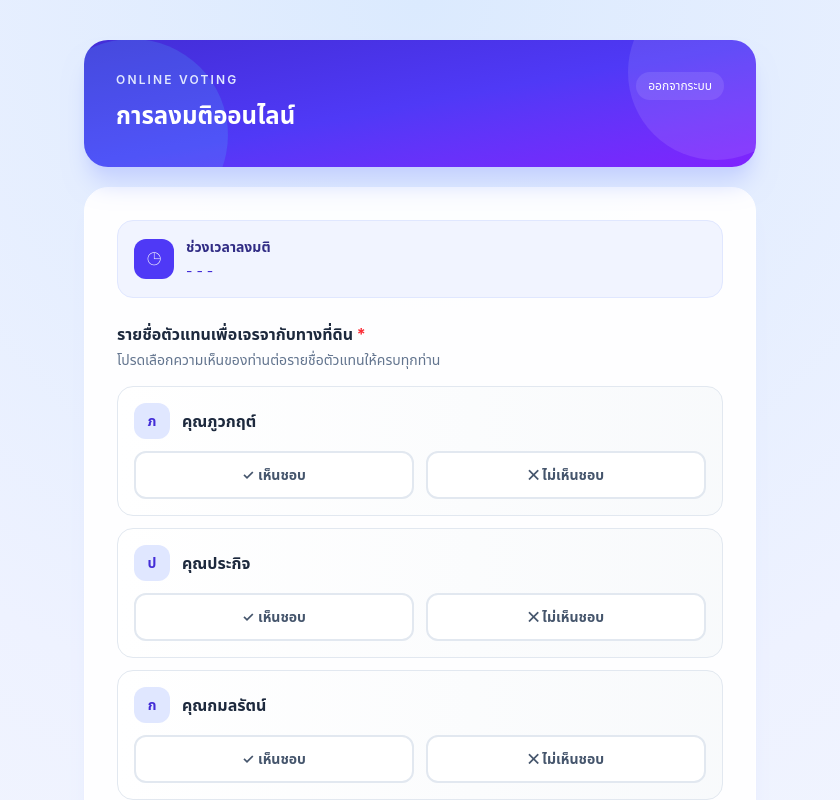
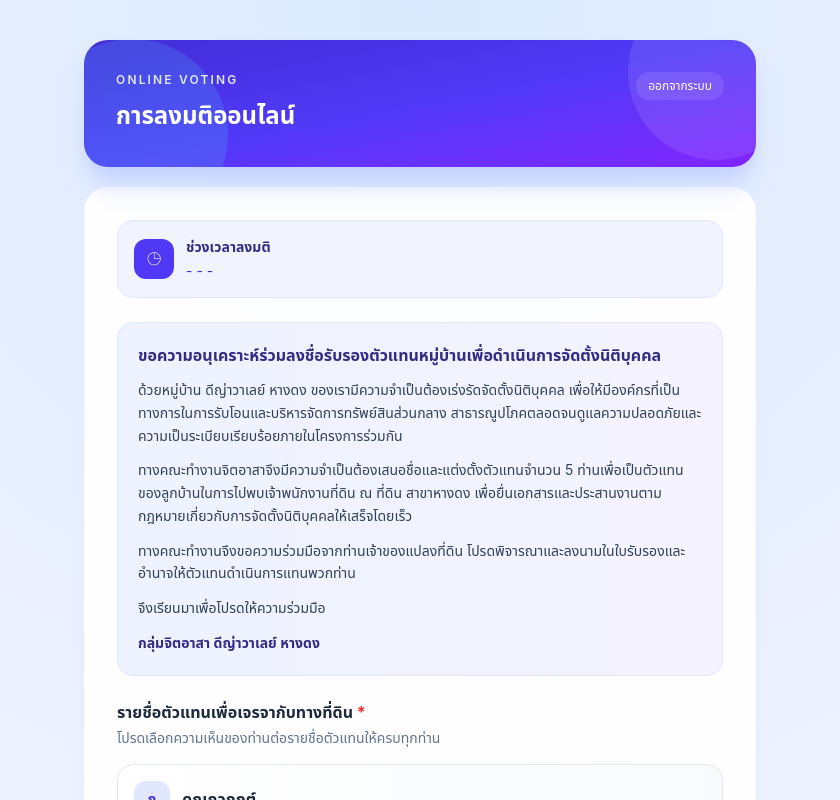
Before and after one commit to wiramatta-hub/vote-app, a Next.js app: page /vote in a window 1280 px wide. Shown: the top 800 px of the page, without its empty margins (220-1060 px from the left). Built offline with nearby package versions, Linux system fonts and the light colour scheme; no server answers; the database is empty.

Commit message:
content: add cooperation notice to login and full letter to vote page

```diff
--- a/src/app/login/page.tsx
+++ b/src/app/login/page.tsx
@@ -116,6 +116,9 @@ export default function LoginPage() {
             <p className="mt-4 text-xs font-bold tracking-[0.2em] text-indigo-100">ONLINE VOTING</p>
             <h1 className="mt-2 text-xl font-extrabold leading-relaxed sm:text-2xl">ลงมติเห็นชอบแต่งตั้งตัวแทนเจรจากับทางที่ดิน</h1>
             <p className="mt-2 text-sm text-indigo-100">เพื่อดำเนินการจัดตั้งนิติบุคคลหมู่บ้าน ดีญ่า วาเลย์ หางดง</p>
+            <p className="mt-3 text-xs leading-relaxed text-indigo-100/95 sm:text-sm">
+              ขอความอนุเคราะห์ร่วมลงชื่อรับรองตัวแทนหมู่บ้านเพื่อดำเนินการจัดตั้งนิติบุคคล
+            </p>
           </div>
         </section>
 
--- a/src/app/vote/page.tsx
+++ b/src/app/vote/page.tsx
@@ -293,6 +293,25 @@ export default function VotePage() {
           )}
 
           <form onSubmit={handleSubmit} className="space-y-6">
+            <div className="rounded-2xl border border-indigo-100 bg-gradient-to-r from-indigo-50 to-violet-50 p-4 sm:p-5">
+              <h3 className="text-base font-bold text-indigo-900">
+                ขอความอนุเคราะห์ร่วมลงชื่อรับรองตัวแทนหมู่บ้านเพื่อดำเนินการจัดตั้งนิติบุคคล
+              </h3>
+              <div className="mt-3 space-y-3 text-sm leading-relaxed text-slate-700">
+                <p>
+                  ด้วยหมู่บ้าน ดีญ่าวาเลย์ หางดง ของเรามีความจำเป็นต้องเร่งรัดจัดตั้งนิติบุคคล เพื่อให้มีองค์กรที่เป็นทางการในการรับโอนและบริหารจัดการทรัพย์สินส่วนกลาง สาธารณูปโภคตลอดจนดูแลความปลอดภัยและความเป็นระเบียบเรียบร้อยภายในโครงการร่วมกัน
+                </p>
+                <p>
+                  ทางคณะทำงานจิตอาสาจึงมีความจำเป็นต้องเสนอชื่อและแต่งตั้งตัวแทนจำนวน 5 ท่านเพื่อเป็นตัวแทนของลูกบ้านในการไปพบเจ้าพนักงานที่ดิน ณ ที่ดิน สาขาหางดง เพื่อยื่นเอกสารและประสานงานตามกฎหมายเกี่ยวกับการจัดตั้งนิติบุคคลให้เสร็จโดยเร็ว
+                </p>
+                <p>
+                  ทางคณะทำงานจึงขอความร่วมมือจากท่านเจ้าของแปลงที่ดิน โปรดพิจารณาและลงนามในใบรับรองและอำนาจให้ตัวแทนดำเนินการแทนพวกท่าน
+                </p>
+                <p>จึงเรียนมาเพื่อโปรดให้ความร่วมมือ</p>
+                <p className="font-semibold text-indigo-900">กลุ่มจิตอาสา ดีญ่าวาเลย์ หางดง</p>
+              </div>
+            </div>
+
             {/* Representative decisions */}
             <div>
               <div className="mb-4">
```
